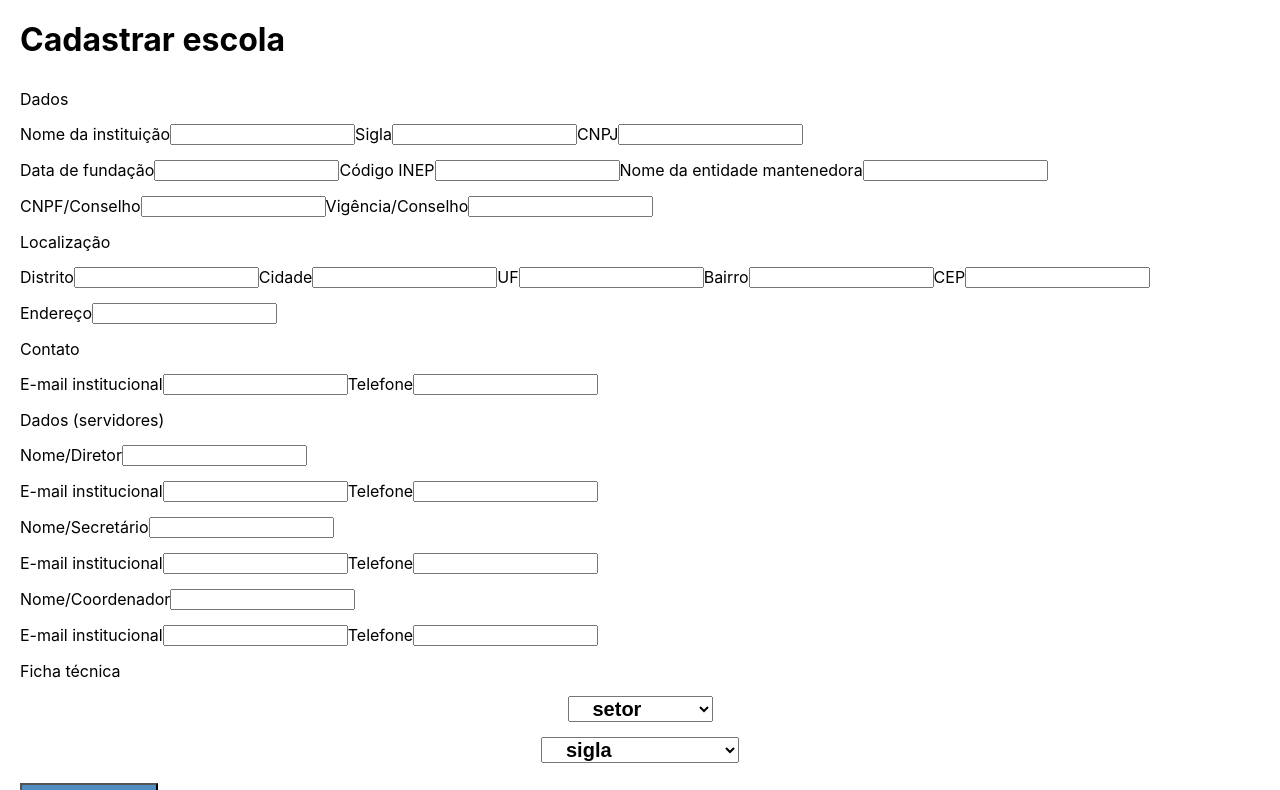
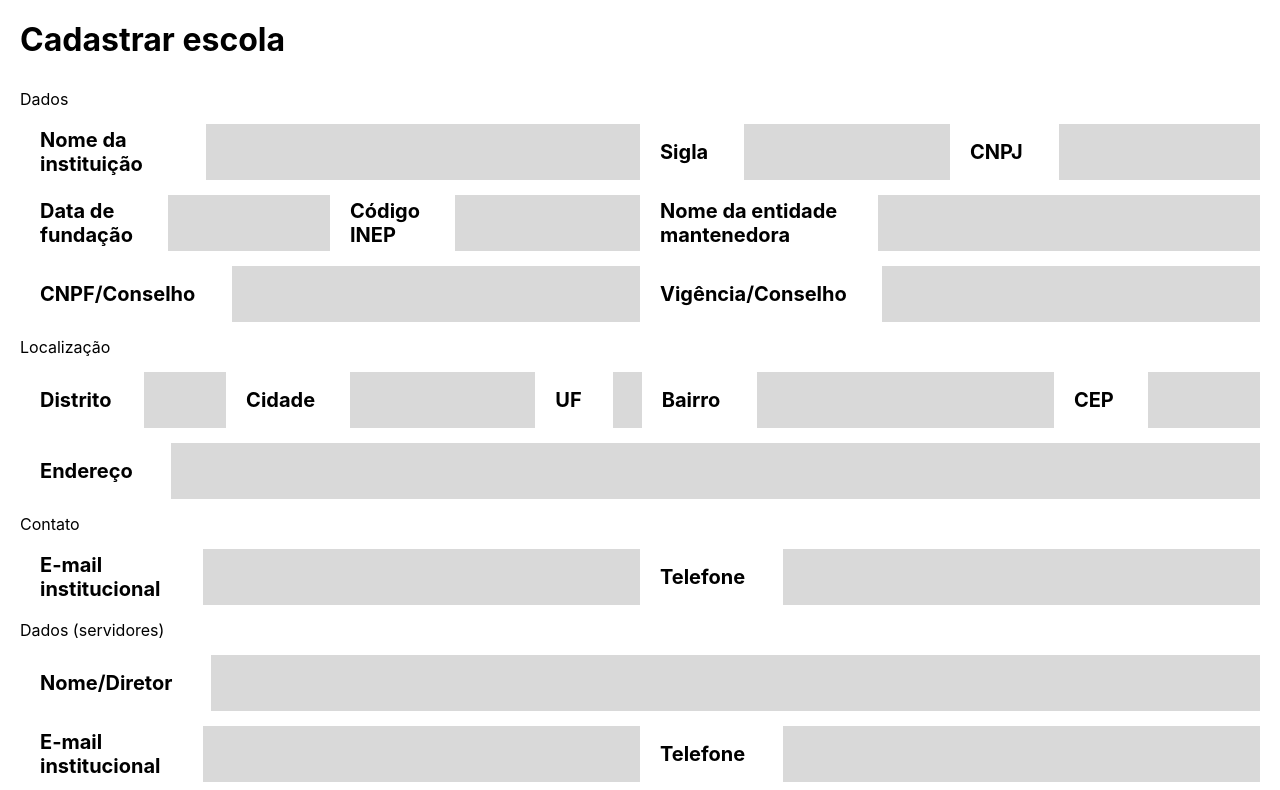
Before and after one commit to enzo-santos-ufpa/cme-gestao, a React (Create React App) app: page /cadastro-escola in a window 1280 px wide. Shown: the top 790 px of the page. Built offline with nearby package versions, Linux system fonts and the light colour scheme.

Commit message:
Corrige estilo de formulário de cadastro

```diff
--- a/src/components/cadastro-escolas/TelaCadastroEscola.tsx
+++ b/src/components/cadastro-escolas/TelaCadastroEscola.tsx
@@ -15,18 +15,19 @@ type FormularioCadastro = Forms.Formulario<Extract<keyof Flatten<EscolaBase>, st
 
 type Estado = { form: FormularioCadastro };
 
-class CampoTextoCadastro extends CampoTexto {
-    constructor(props: Omit<PropsCampoTexto, "estilo"> & { flex?: number }) {
-        super({
-            ...props,
-            estilo: {
-                campo: {className: "TelaCadastroEscolas-campo", style: {flex: props.flex}},
+type PropsCampoTextoCadastro = Omit<PropsCampoTexto, "estilo"> & { flex?: number };
+
+class CampoTextoCadastro extends React.Component<PropsCampoTextoCadastro, any> {
+    render() {
+        return (
+            <CampoTexto {...this.props} estilo={{
+                campo: {className: "TelaCadastroEscolas-campo", style: {flex: this.props.flex}},
                 nome: {className: "TelaCadastroEscolas-nomeCampo"},
                 divisor: {className: "TelaCadastroEscolas-divisorCampo"},
                 caixaTexto: {className: "TelaCadastroEscolas-caixaTexto"},
                 erro: {className: "TelaCadastroEscolas-erroCampo"},
-            },
-        });
+            }}/>
+        );
     }
 }
 
```
